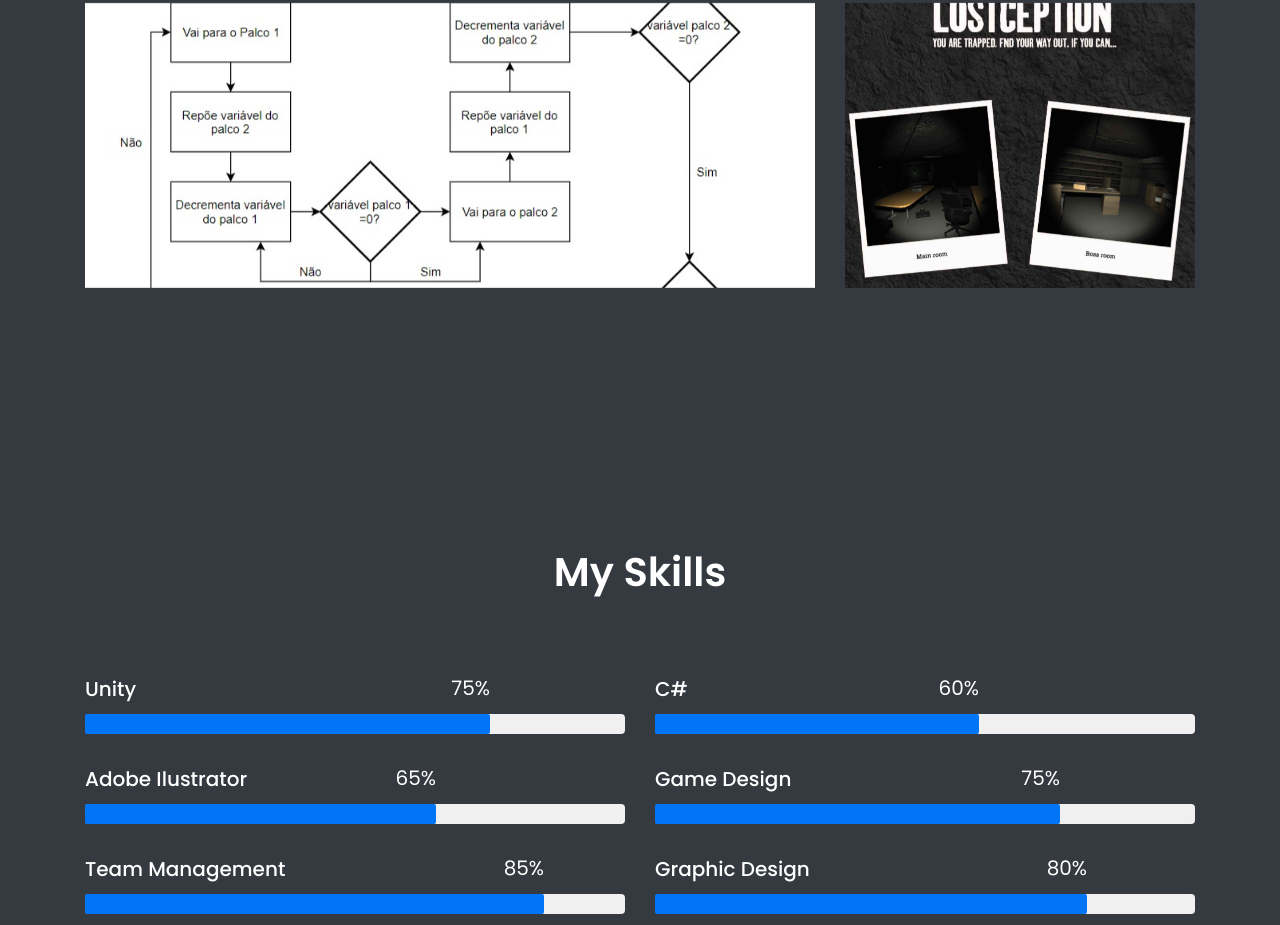
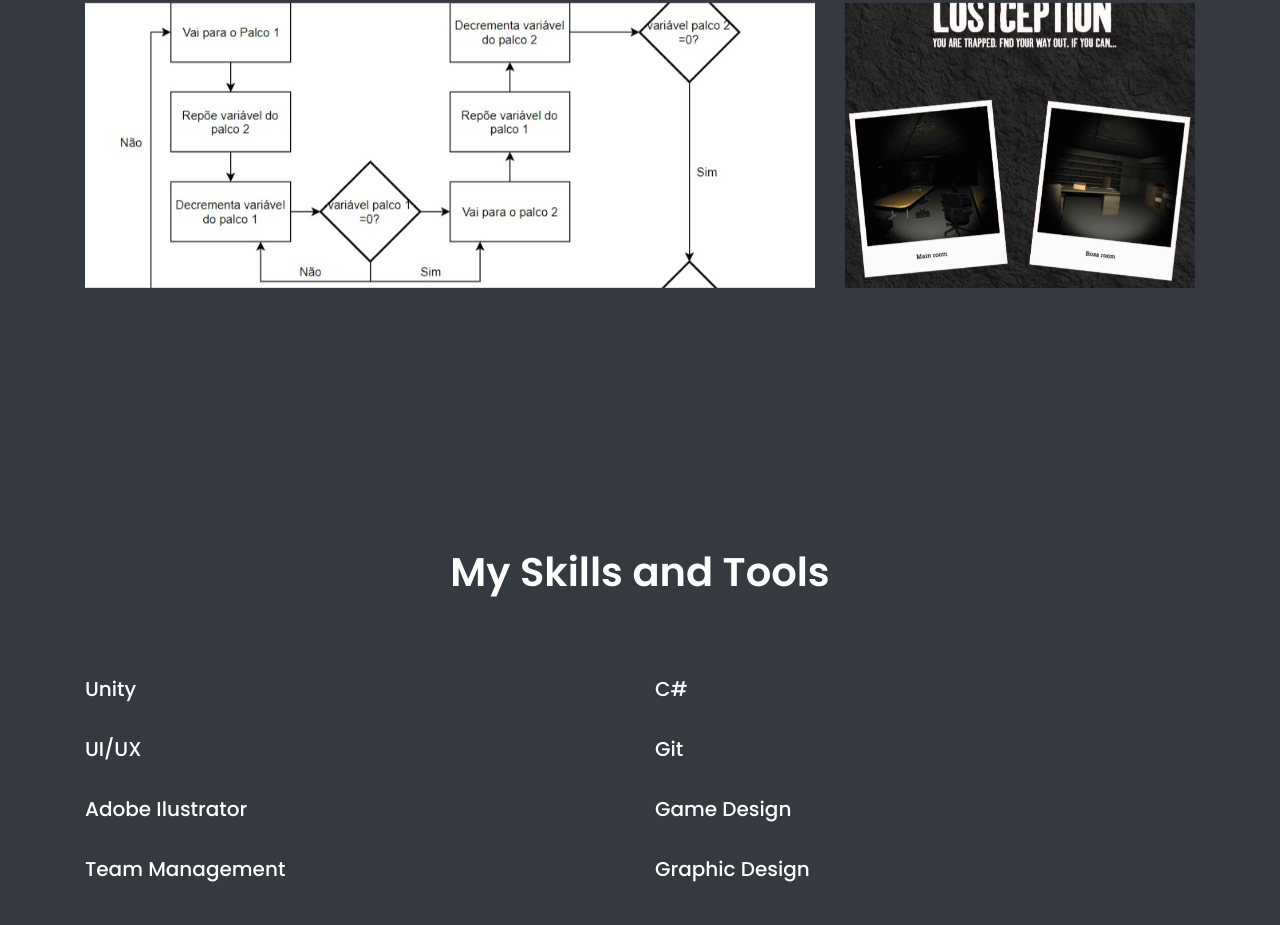
Before and after one commit to pedrosantosobral/pedrosantosobral.github.io, a plain HTML site: page index.html in a window 1280 px wide. Shown: the part 1875-2800 px from the top of the page. Drawn offline with Linux system fonts and the light colour scheme.

Commit message:
fix website typos

```diff
--- a/index.html
+++ b/index.html
@@ -59,9 +59,8 @@
 		          <div class="col-md-12 heading-section ftco-animate">
 		          	<span class="subheading">Welcome</span>
 		            <h2 class="mb-4" style="font-size: 34px; text-transform: capitalize;">Im a Unity Game developer</h2>
-		            <p>My name is Pedro Santos and I’m a Junior Unity Developer from Lisbon.</p><p> With bachelors degree in Videogames Development at Universidade Lusofona in Lisbon and a Multimedia Technician professional course
-						I have worked in a variety of game development modalities, from mobile apps development, C# programming,
-						graphic design, game design, UI and UX design.</p>
+		            <p>My name is Pedro Santos and I’m a Junior Unity Developer from Lisbon.</p><p> With a bachelors degree in Videogames Development at Universidade Lusofona in Lisbon and a Multimedia Technician professional course
+						I have worked in a variety of game development modalities, from PC to mobile games development, C# programming, game design, UI and UX design and graphic design.</p>
 		          </div>
 		        </div>
 	        </div>
@@ -176,7 +175,7 @@
 			<div class="container">
 				<div class="row justify-content-center pb-5">
           <div class="col-md-12 heading-section text-center ftco-animate">
-            <h2 class="mb-4 text-white">My Skills</h2>
+            <h2 class="mb-4 text-white">My Skills and Tools</h2>
 
           </div>
         </div>
@@ -184,67 +183,42 @@
 					<div class="col-md-6 animate-box">
 						<div class="progress-wrap ftco-animate">
 							<h3 class="text-white">Unity</h3>
-							<div class="progress">
-							 	<div class="progress-bar color-1" role="progressbar" aria-valuenow="75"
-							  	aria-valuemin="0" aria-valuemax="100" style="width:75%">
-							    <span class="text-white">75%</span>
-							  	</div>
-							</div>
 						</div>
 					</div>
 					<div class="col-md-6 animate-box">
 						<div class="progress-wrap ftco-animate">
 							<h3 class="text-white">C#</h3>
-							<div class="progress">
-							 	<div class="progress-bar color-2" role="progressbar" aria-valuenow="60"
-							  	aria-valuemin="0" aria-valuemax="100" style="width:60%">
-							    <span class="text-white">60%</span>
-							  	</div>
-							</div>
+						</div>
+					</div>
+					<div class="col-md-6 animate-box">
+						<div class="progress-wrap ftco-animate">
+							<h3 class="text-white">UI/UX</h3>
+						</div>
+					</div>
+					<div class="col-md-6 animate-box">
+						<div class="progress-wrap ftco-animate">
+							<h3 class="text-white">Git</h3>
 						</div>
 					</div>
 					<div class="col-md-6 animate-box">
 						<div class="progress-wrap ftco-animate">
 							<h3 class="text-white">Adobe Ilustrator</h3>
-							<div class="progress">
-							 	<div class="progress-bar color-3" role="progressbar" aria-valuenow="65"
-							  	aria-valuemin="0" aria-valuemax="100" style="width:65%">
-							    <span class="text-white">65%</span>
-							  	</div>
-							</div>
 						</div>
 					</div>
-					<div class="col-md-6 animate-box">
+					<div class="col-md-3 animate-box">
 						<div class="progress-wrap ftco-animate">
 							<h3 class="text-white">Game Design</h3>
-							<div class="progress">
-							 	<div class="progress-bar color-4" role="progressbar" aria-valuenow="75"
-							  	aria-valuemin="0" aria-valuemax="100" style="width:75%">
-							    <span class="text-white">75%</span>
-							  	</div>
-							</div>
+
 						</div>
 					</div>
 					<div class="col-md-6 animate-box">
 						<div class="progress-wrap ftco-animate">
 							<h3 class="text-white">Team Management</h3>
-							<div class="progress">
-							 	<div class="progress-bar color-5" role="progressbar" aria-valuenow=" 85"
-							  	aria-valuemin="0" aria-valuemax="100" style="width:85%">
-							    <span class="text-white">85%</span>
-							  	</div>
-							</div>
 						</div>
 					</div>
 					<div class="col-md-6 animate-box">
 						<div class="progress-wrap ftco-animate">
 							<h3 class="text-white">Graphic Design</h3>
-							<div class="progress">
-							 	<div class="progress-bar color-6" role="progressbar" aria-valuenow="80"
-							  	aria-valuemin="0" aria-valuemax="100" style="width:80%">
-							    <span class="text-white">80%</span>
-							  	</div>
-							</div>
 						</div>
 					</div>
 				</div>
```
